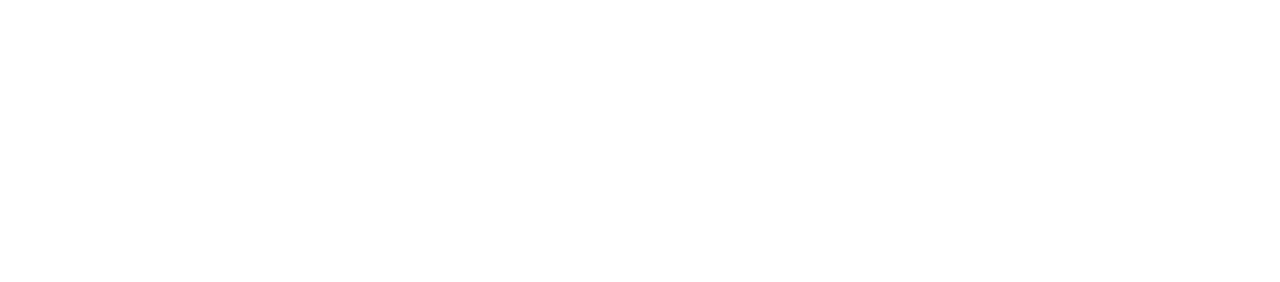
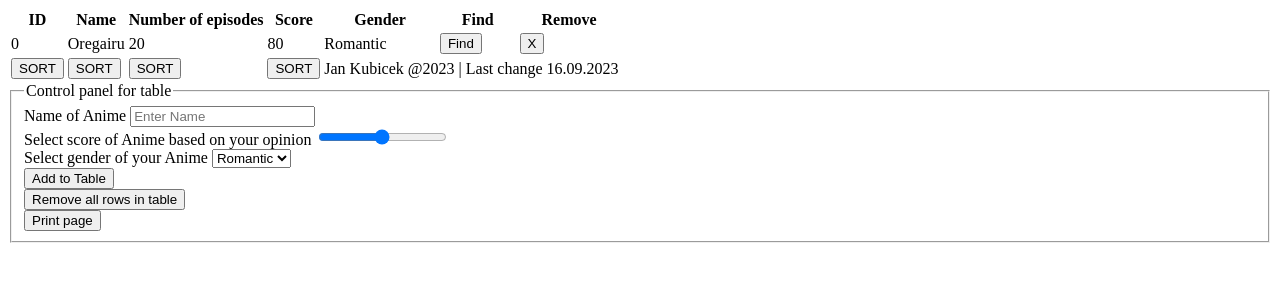
Before and after one commit to Jan-Kubicek/YourAnimeListHTMLCSSJS, a plain HTML site: page index.html in a window 1280 px wide. Drawn offline with Linux system fonts and the light colour scheme.

Commit message:
HTML common elements

```diff
--- a/index.html
+++ b/index.html
@@ -10,7 +10,36 @@
 <body>
     <header></header>
     <nav></nav>
-    <main></main>
+    <main>
+        <table id="mytable">
+            <thead id="mythead">
+                <tr><th>ID</th><th>Name</th><th>Number of episodes</th><th>Score</th><th>Gender</th><th>Find</th><th>Remove</th></tr>
+            </thead>
+            <tbody id="mytbody">
+                <tr><td>0</td><td>Oregairu</td><td>20</td><td>80</td><td>Romantic</td><td><input type="button" value="Find" class="findButton" onclick="find()"></td><td><input type="button" value="X" class="remove" onclick="removeRow()"></td></tr>
+            </tbody>
+            <tfoot id="mytfoot">
+                <tr><td><input type="button" value="SORT" class="sort" onclick="sortIDs()"></td><td><input type="button" value="SORT" class="sort" onclick="sortNames()"></td><td><input type="button" value="SORT" class="sort" onclick="sortGenders()"></td><td><input type="button" value="SORT" class="sort" onclick="sortScores()"></td><td colspan="3">Jan Kubicek @2023 | Last change 16.09.2023</td></tr>
+            </tfoot>
+        </table>
+        <fieldset>
+            <legend>Control panel for table</legend>
+            <form>
+                <label for="nameOfAnime">Name of Anime</label>
+                <input type="text" name="nameOfAnime" id="nameOfAnime" placeholder="Enter Name" ><br>
+                <label for="scoreOfAnime">Select score of Anime based on your opinion</label>
+                <input type="range" name="scoreOfAnime" id="scoreOfAnine"><br>  <!-- zkusím potom měnit barvu range baru dle velikosti aby odpovídal barvě výsledného hodnocení-->
+                <label for="genders">Select gender of your Anime</label>
+                <select id="genders">
+                    <option id="romantic">Romantic</option>
+                    <!-- naplnit pomocí js a nějakého seznamu tohle je na dlouho -->
+                </select><br>
+                <input type="button" value="Add to Table" id="addToTable" onclick="add()"><br>
+                <input type="button" value="Remove all rows in table" id="removeAllRows" onclick="removeAll()"><br>
+                <input type="button" value="Print page" id ="print" onclick="window.print();"><br>
+            </form>
+        </fieldset>
+    </main>
     <footer></footer>
 </body>
 </html>
```
